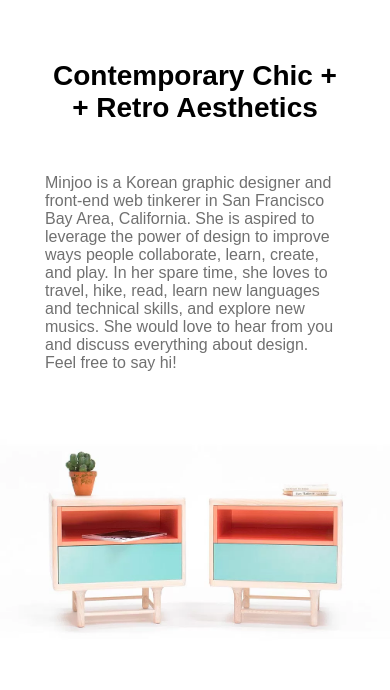
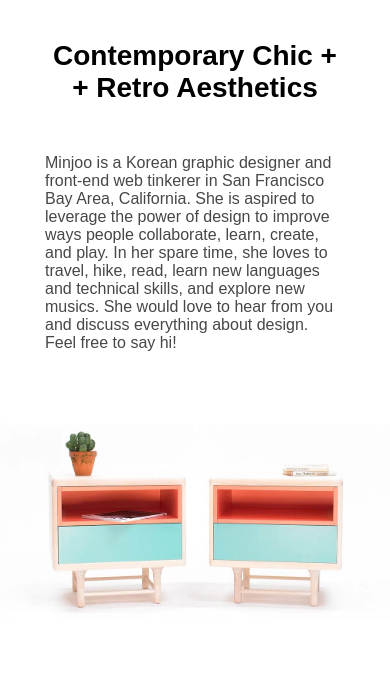
Before and after one commit to mjyuun/main, a plain HTML site: page about.html in a window 390 px wide. Shown: the part 70-760 px from the top of the page. Drawn offline with nearby package versions, Linux system fonts and the light colour scheme.

Commit message:
font color

```diff
--- a/css/about.css
+++ b/css/about.css
@@ -31,7 +31,7 @@
 .about_copy p{
   font-size: 16px;
   font-weight: 200;
-  color: #707070;
+  color: #474747;
 }
 .about_h1{
   font-size: 42px;
@@ -259,6 +259,10 @@ background-color: white;
   .about_landing{
   width: 80%;
   }
+  .about_main{
+    margin-top: 50px;
+    margin-bottom: 20px;
+  }
 }
 @media only screen and (max-width: 520px) {
   ul{
--- a/css/style.css
+++ b/css/style.css
@@ -267,7 +267,6 @@ background-color: #26ffab;
   opacity: 0;
 }
 
-
 /*media query starts here*/
 [class*="col-"] {
     width: 100%;
```
